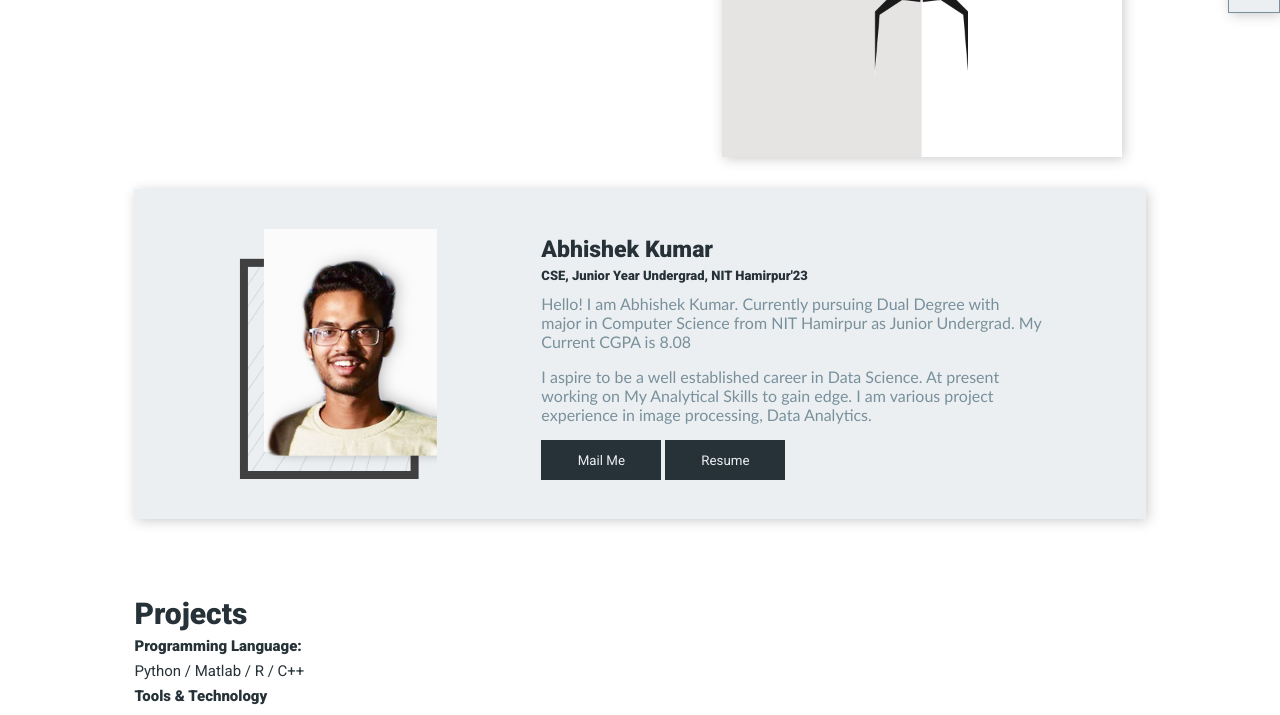
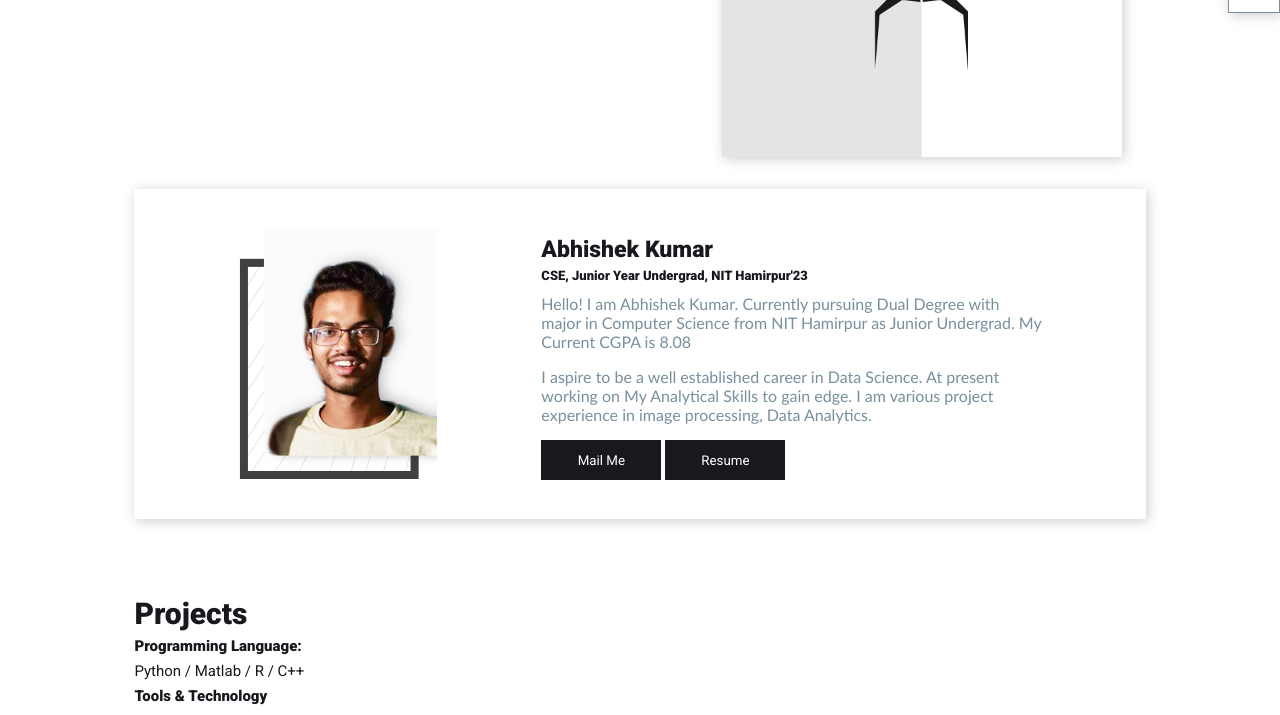
Before and after one commit to abhishek540/portfolio, a plain HTML site: page index.html in a window 1280 px wide. Shown: the part 491-1206 px from the top of the page. Drawn offline with nearby package versions, Linux system fonts and the light colour scheme.

Commit message:
colour changed from dull blue to black

```diff
--- a/style.css
+++ b/style.css
@@ -2,10 +2,14 @@
 
 @import url('https://fonts.googleapis.com/css2?family=Roboto:wght@100;300;400;500;900&display=swap');
 
-:root{
+/* :root{
 	--bg-50: #eceff1;
 	--text: #263238;
 
+  } */
+  :root{
+	--bg-50: white;
+	--text: rgb(24, 24, 31);
   }
 <!--style----->
 
```
